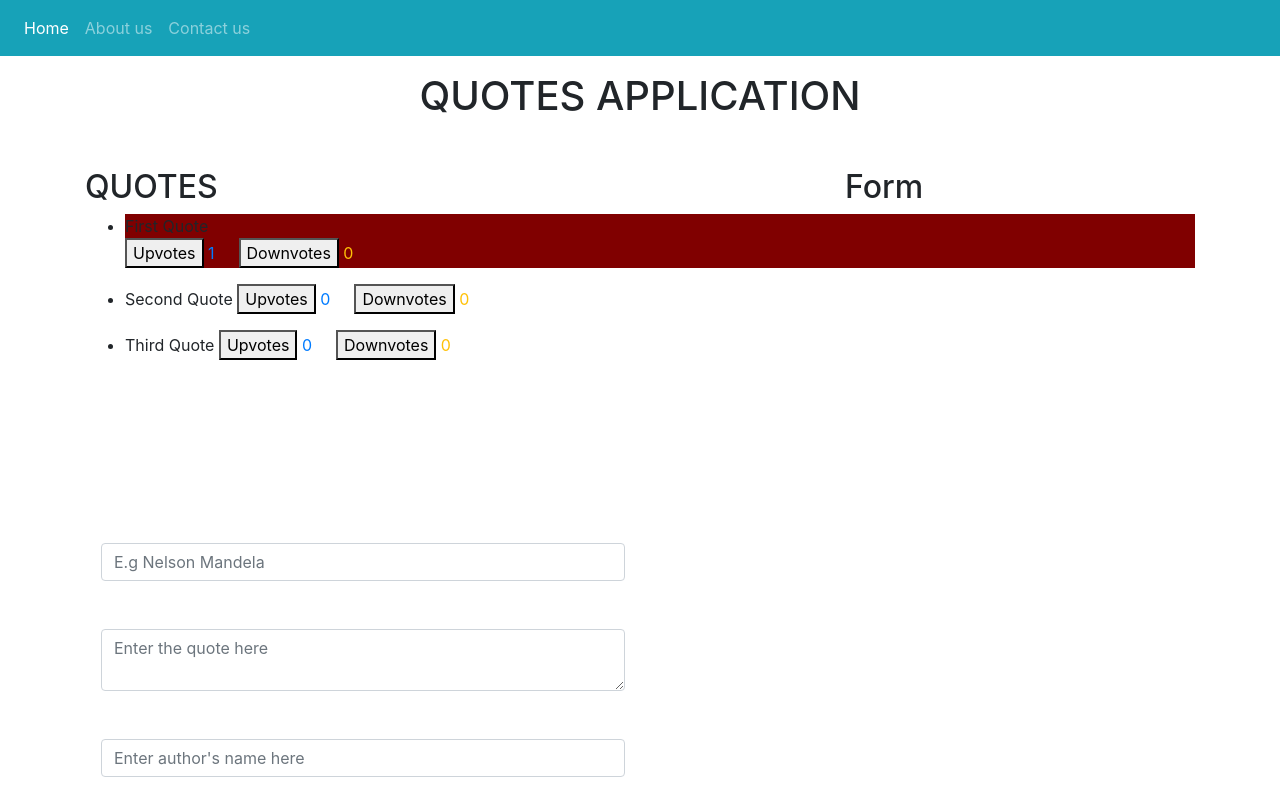
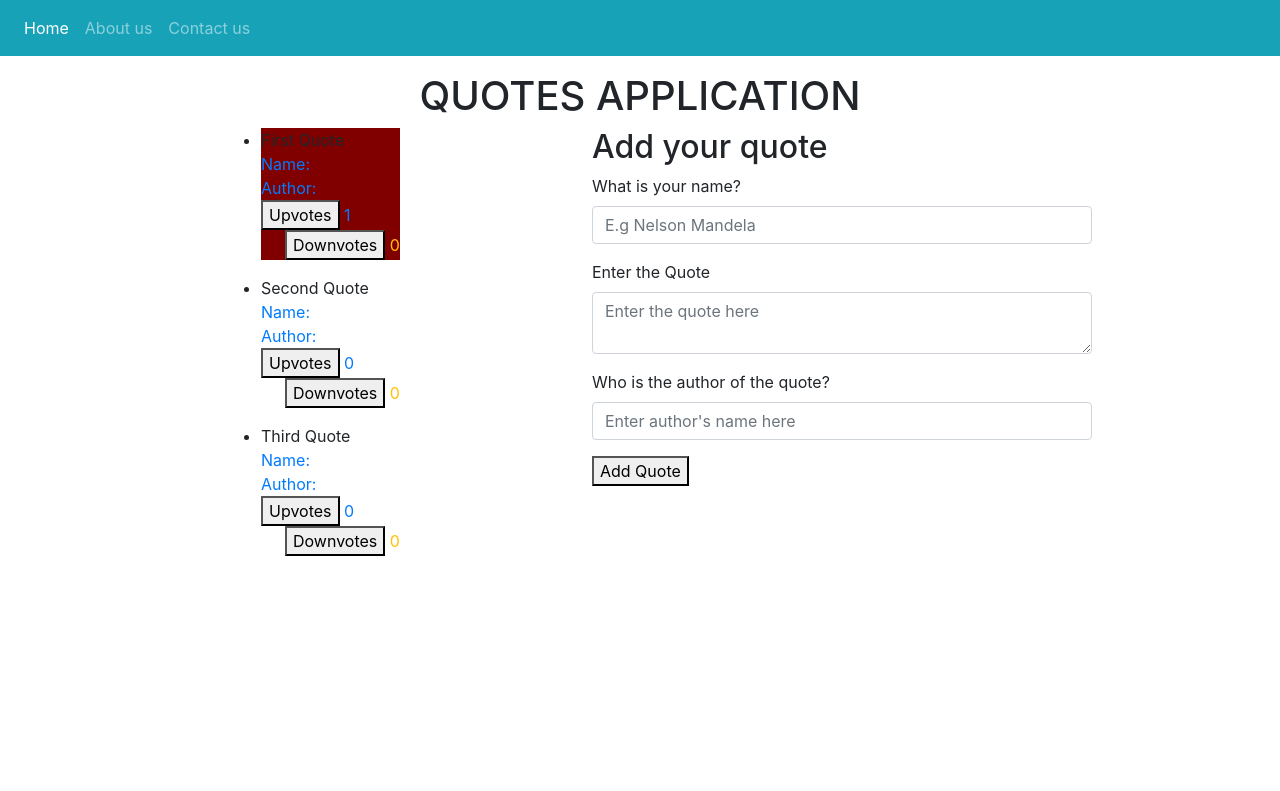
Before and after one commit to Teresiah-cpu/angular-quote-application, an Angular app: page / in a window 1280 px wide. Shown: the top 791 px of the page. Built offline with nearby package versions, Linux system fonts and the light colour scheme.

Commit message:
validate form

```diff
--- a/src/app/app.component.html
+++ b/src/app/app.component.html
@@ -1,23 +1,6 @@
 <app-navbar></app-navbar>
-<h1 class="mt-3 text-center" >QUOTES APPLICATION</h1>
 <div class="container">
-  <div class="row mt-5 pt">
-    <div class="col-md-8">
-      <h2>QUOTES</h2>
-
-
-    </div>
-    <div class="col-md-4">
-      <h2>Form</h2>
-    </div>
-
-
-  </div>
-  <app-quotes></app-quotes>
-  <app-form></app-form>
-
-
-
-
+  <h1 class="mt-3 text-center" >QUOTES APPLICATION</h1>
+    <app-quotes></app-quotes>
 
 </div>
--- a/src/app/form/form.component.html
+++ b/src/app/form/form.component.html
@@ -5,7 +5,7 @@
     <input type="text" name="" id="name">
 
 </form> -->
-<h1>Your quote</h1>
+
 <form (ngSubmit)='submitQuote()'>
     <div class="form-group">
         <label for="name">What is your name?</label>
--- a/src/app/quotes/quotes.component.css
+++ b/src/app/quotes/quotes.component.css
@@ -0,0 +1,4 @@
+.qtform{
+    display: flex;
+    justify-content: space-around;
+}
--- a/src/app/quotes/quotes.component.html
+++ b/src/app/quotes/quotes.component.html
@@ -1,21 +1,35 @@
 <!-- <h2>Quotes</h2> -->
-<ul *ngFor = 'let quote of quotes' >
-    <div *ngIf="quote.upvotes ==highest && quote.upvotes>0;then highlight else empty" ></div>
+<div class="qtform ml-5">
+    <div>
+        <ul *ngFor='let quote of quotes'>
+            <div *ngIf="quote.upvotes ==highest && quote.upvotes>0;then highlight else empty"></div>
             <ng-template #highlight>
                 <li appHighlight>{{quote.quote}} <br>
-            <span class="text-primary"> <button>Upvotes</button> {{quote.upvotes}}</span> <span
-                class="text-warning ml-4"> <button>Downvotes</button> {{quote.downvotes}}</span> </li>
+                    <span class="text-primary"> Name: {{quote.name}}</span> <br>
+                    <span class="text-primary"> Author: {{quote.author}}</span> <br>
+
+                    <span class="text-primary"> <button>Upvotes</button> {{quote.upvotes}}</span><br>
+                    <span class="text-warning ml-4"> <button>Downvotes</button> {{quote.downvotes}}</span>
+                </li>
 
             </ng-template>
             <ng-template #empty>
-        <li>{{quote.quote}} <span class="text-primary"> <button>Upvotes</button> {{quote.upvotes}}</span> <span
-                class="text-warning ml-4"> <button>Downvotes</button> {{quote.downvotes}}</span> </li>
+                <li>
+                    {{quote.quote}} <br>
+                    <span class="text-primary"> Name: {{quote.name}}</span> <br>
+                    <span class="text-primary"> Author: {{quote.author}}</span> <br>
+
+                    <span class="text-primary"> <button>Upvotes</button> {{quote.upvotes}}</span><br>
+                    <span class="text-warning ml-4"> <button>Downvotes</button> {{quote.downvotes}}</span>
+                </li>
             </ng-template>
 
 
 
         </ul>
-<div class="col-md-6 mt-5 pl-3 text-white" id="cols">
-    <h2>Add Your Favourite Quote</h2>
+    </div>
+    <div class="col-md-6 pl-3 " id="cols">
+        <h2>Add your quote</h2>
         <app-form (addQuote)="addNewQuote($event)"></app-form>
     </div>
+</div>
```
Lines whose indentation alone changed are shown as unchanged.
